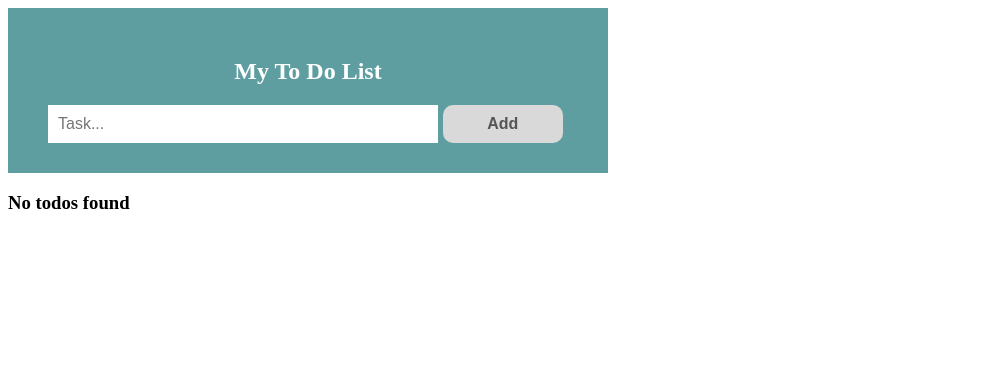
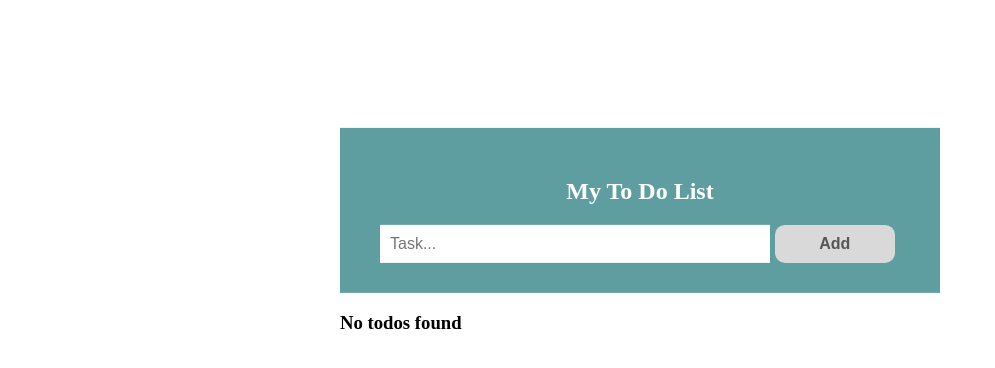
Before and after one commit to SirMac/Django_Todo, a Django app: page /todo/ in a window 1280 px wide. Shown: the top 368 px of the page, without its empty margins (0-995 px from the left). Run offline with Django 5.2, Linux system fonts and the light colour scheme; data that the repository does not hold is empty.

Commit message:
update to index template

```diff
--- a/todo/static/todo/css/style.css
+++ b/todo/static/todo/css/style.css
@@ -1,6 +1,16 @@
 body{
-    width: 600px;
+  width:100%
 }
+
+#main {
+  width: 600px;
+  left: 50%;
+  top: 30%;
+  position: absolute;
+  transform: translate(-50%, -50%);
+}
+
+
 
 
 * {
@@ -13,6 +23,10 @@ body{
     padding: 10px 40px;
     color: white;
     text-align: center;
+  }
+
+  #myul {
+    width: 600px;
   }
 
   #myul tr {
--- a/todo/templates/todo/index.html
+++ b/todo/templates/todo/index.html
@@ -9,6 +9,7 @@
     <link rel="stylesheet" href="{% static 'todo/css/style.css' %}">
 </head>
 <body>
+    <div id="main">
     <form id="addtodo" class="header" method="post" action="{% url 'todo:add' %}">
         {% csrf_token %}
         <h2>My To Do List</h2>
@@ -41,7 +42,7 @@
       {% endif %}
 
       <div id="modalContainer"></div>
-
+    </div>
 
     <script>
         modalContainer = document.getElementById('modalContainer');
```
